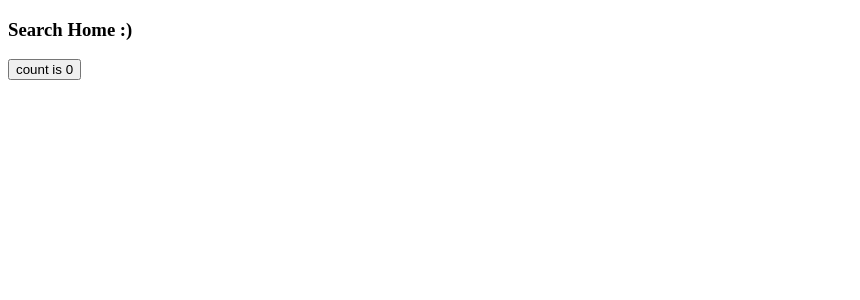
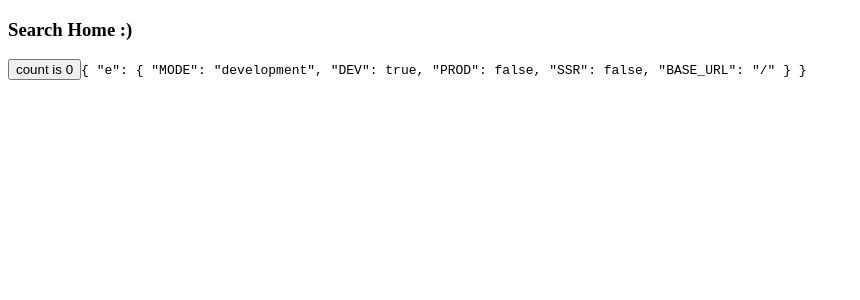
Before and after one commit to lucasmaciel1996/search-home, a React (Vite) app: page / in a window 1280 px wide. Shown: the top 300 px of the page, without its empty margins (0-860 px from the left). Built offline with nearby package versions, Linux system fonts and the light colour scheme.

Commit message:
feat: test deploy

```diff
--- a/src/App.tsx
+++ b/src/App.tsx
@@ -8,7 +8,11 @@ export function App() {
       <h3>Search Home :)</h3>
       <button onClick={() => setCount((count) => count + 1)}>
         count is {count}
+
       </button>
+      <code>
+        {JSON.stringify({ e: import.meta.env }, null, 4)}
+      </code>
     </>
   )
 }
```
